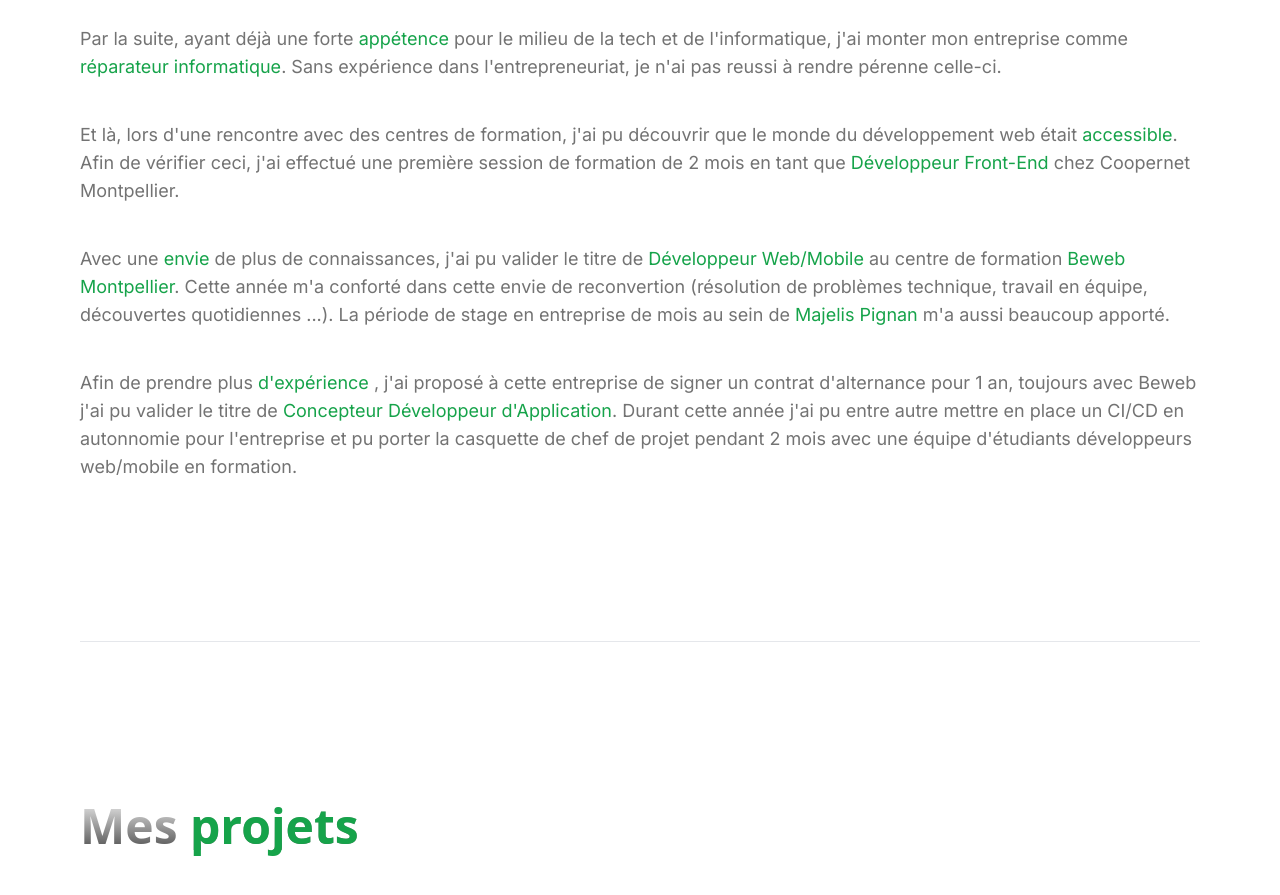
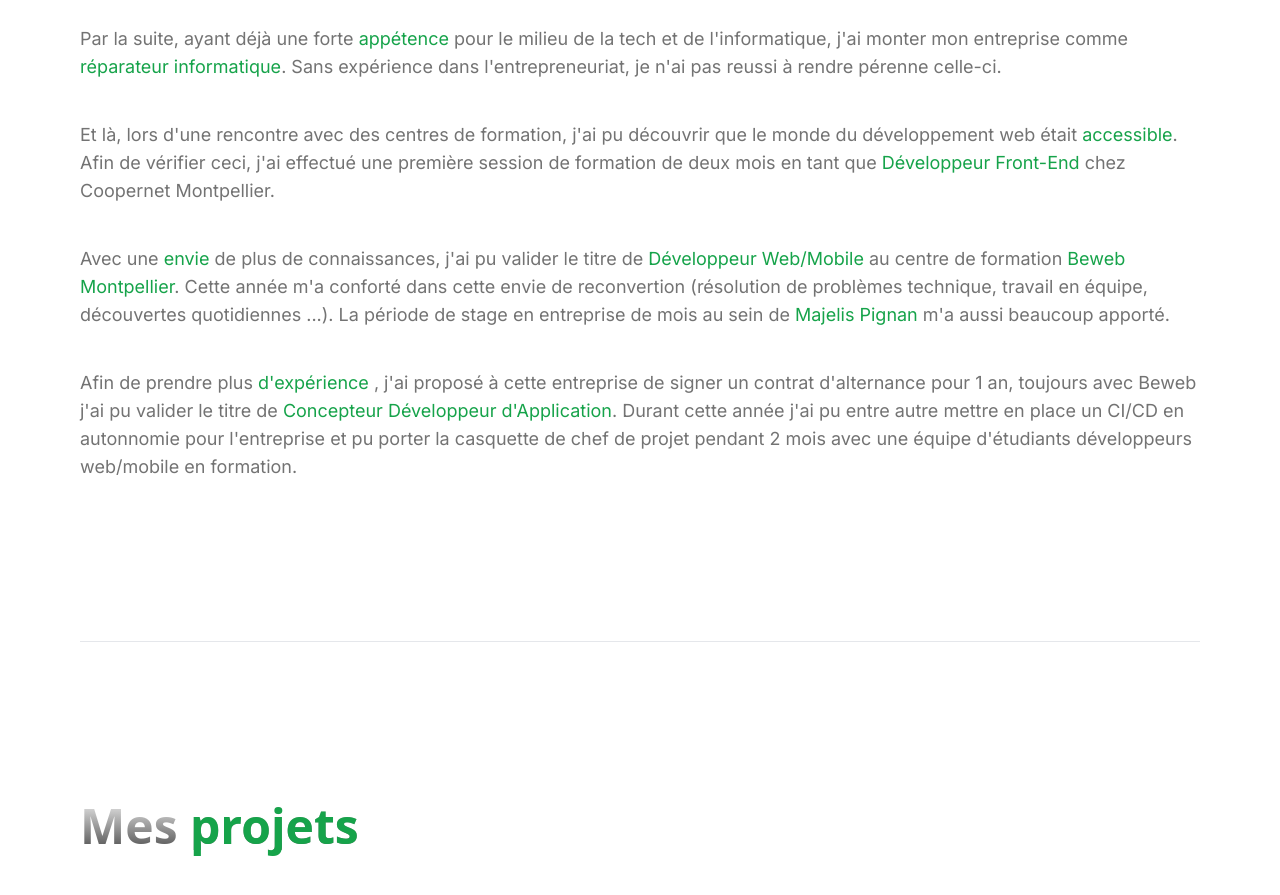
Before and after one commit to ybeneito/site-blog, a Next.js app: page / in a window 1280 px wide. Shown: the part 1000-1895 px from the top of the page. Built offline with nearby package versions, Linux system fonts and the light colour scheme.

Commit message:
typo on career

```diff
--- a/components/sections/Career.tsx
+++ b/components/sections/Career.tsx
@@ -11,7 +11,7 @@ export default function Career() {
                 Par la suite, ayant déjà une forte <span className="text-primary">appétence</span> pour le milieu de la tech et de l'informatique, j'ai monter mon entreprise comme <span className="text-primary">réparateur informatique</span>. Sans expérience dans l'entrepreneuriat, je n'ai pas reussi à rendre pérenne celle-ci.
             </p>
             <p className="mt-10 text-neutral-500 my-2 text-lg text-start">
-                Et là, lors d'une rencontre avec des centres de formation, j'ai pu découvrir que le monde du développement web était <span className="text-primary">accessible</span>. Afin de vérifier ceci, j'ai effectué une première session de formation de 2 mois en tant que <span className="text-primary">Développeur Front-End</span> chez Coopernet Montpellier.
+                Et là, lors d'une rencontre avec des centres de formation, j'ai pu découvrir que le monde du développement web était <span className="text-primary">accessible</span>. Afin de vérifier ceci, j'ai effectué une première session de formation de deux mois en tant que <span className="text-primary">Développeur Front-End</span> chez Coopernet Montpellier.
             </p>
             <p className="mt-10 text-neutral-500 my-2 text-lg text-start">
                 Avec une <span className="text-primary">envie</span> de plus de connaissances, j'ai pu valider le titre de <span className="text-primary">Développeur Web/Mobile</span> au centre de formation <span className="text-primary">Beweb Montpellier</span>. Cette année m'a conforté dans cette envie de reconvertion (résolution de problèmes technique, travail en équipe, découvertes quotidiennes ...). La période de stage en entreprise de mois au sein de <span className="text-primary"> Majelis Pignan</span> m'a aussi beaucoup apporté.
--- a/package.json
+++ b/package.json
@@ -24,6 +24,7 @@
     "next-themes": "^0.3.0",
     "react": "^18",
     "react-dom": "^18",
+    "react-pdf": "^7.7.1",
     "tailwind-merge": "^2.2.1",
     "tailwindcss-animate": "^1.0.7"
   },
```
Also changed, not shown: 1 other file (tests, documents, lock files or other folders).
